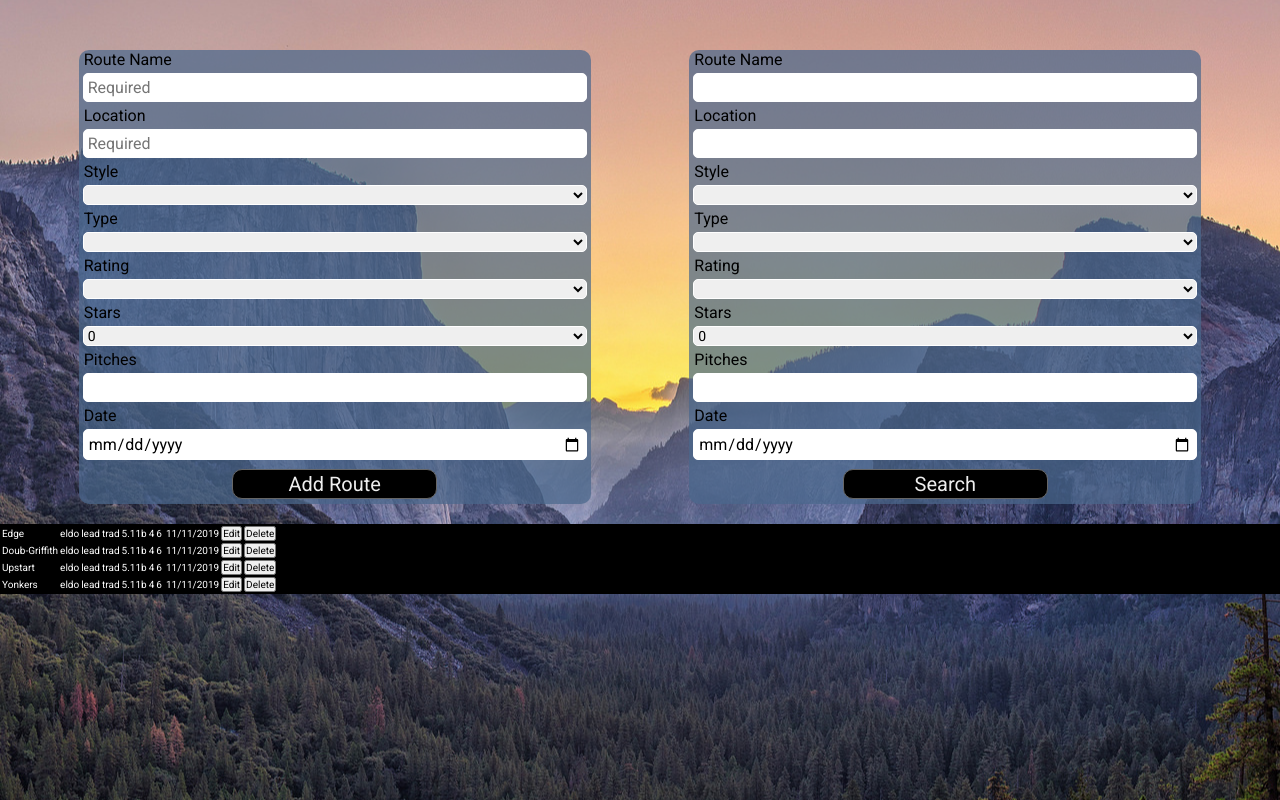
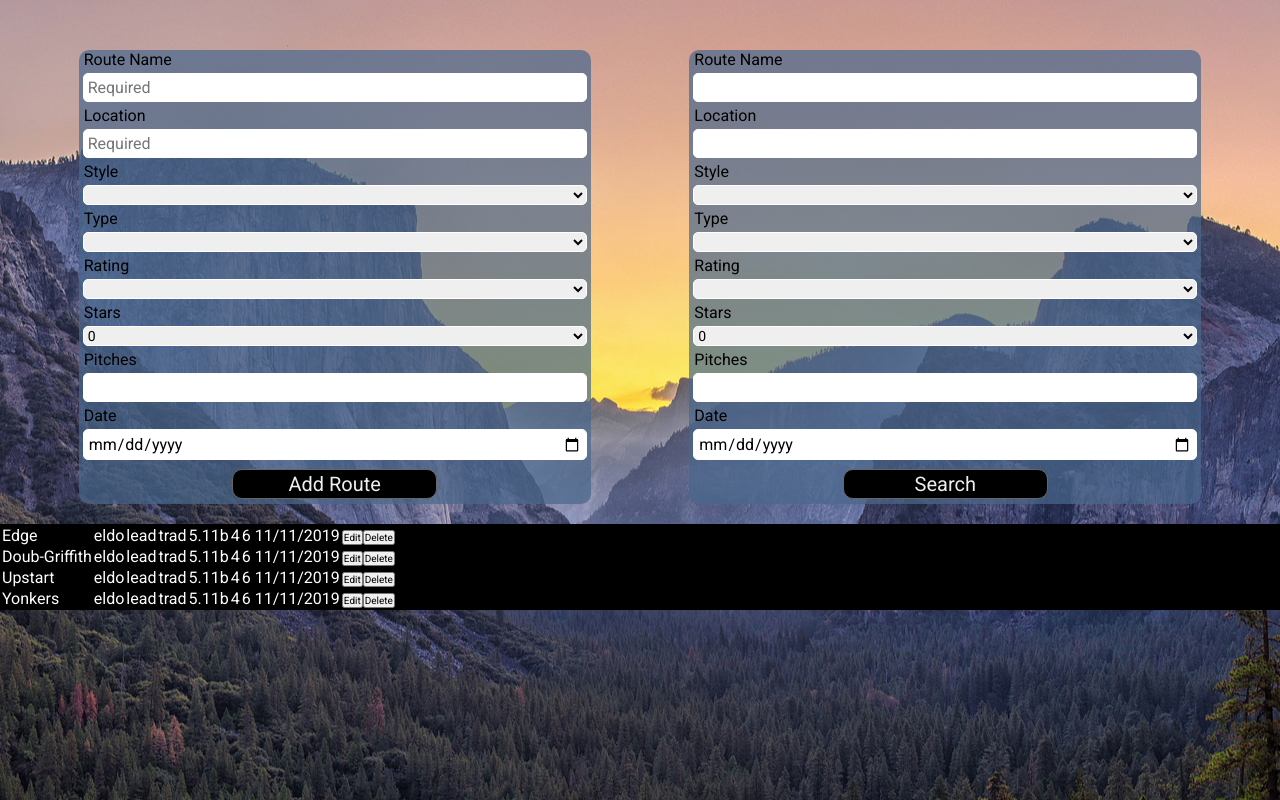
Before and after one commit to Burns1980/climb-tracker, a React (Create React App) app: page / in a window 1280 px wide. Built offline with nearby package versions, Linux system fonts and the light colour scheme.

Commit message:
table of routes is finished sans styling

```diff
--- a/src/components/Main.js
+++ b/src/components/Main.js
@@ -72,9 +72,18 @@ export default class Main extends React.PureComponent {
       // console.log(this.state);
     })}
 
+  getAllRoutes = async _=> {
+
+  };
+
+  getNRoutes = async _=> {
+
+  };
+
   addRoute = routeObj => {
     console.log("Inside main addRoute");
     console.log(routeObj);
+    // ****** ADD timestamp for firestore sorting. ************
 
     this.setState({allRoutes: [...this.state.allRoutes, routeObj]}, _=> {
       console.log(this.state);
@@ -85,6 +94,11 @@ export default class Main extends React.PureComponent {
     console.log("Inside searchForRoute");
     console.log(routeObj);
 
+  };
+
+  deleteRoute = routeObj => {
+    console.log("inside handle delete");
+    console.log(routeObj);
   };
 
   componentDidMount = _=> {
@@ -104,7 +118,7 @@ export default class Main extends React.PureComponent {
           <RouteForm formFunction="search" searchForRoute={this.searchForRoute} id="searchRouteForm" />
         </div>
         <div className="rtTable">
-          <RouteTable routes={this.state.routesToDisplay}/>
+          <RouteTable routes={this.state.routesToDisplay} handleDelete={this.deleteRoute} />
         </div>
       </div>
     );
--- a/src/components/RouteListItem.js
+++ b/src/components/RouteListItem.js
@@ -2,48 +2,38 @@ import React from 'react';
 
 import '../css/RouteTable.css';
 
+const createRow = data => {
+
+  const valuesToDisplay = [];
+
+  for(let keys of Object.keys(data)) {
+    if(keys === "id" || keys === "handleDelete") continue;
+    valuesToDisplay.push(data[keys]);
+  }
+
+  const row = valuesToDisplay.map((values, i) => (
+    <td key={`${i}-${data.id}`}>
+      {values}
+    </td>
+  ));
+  row.push(
+    <td key="buttonsForTheTable" className="tableBtns">
+      <button type="button" className="editBtn" >Edit</button>
+      <button type="button" className="deleteBtn" onClick={_ => data.handleDelete(data.id)}>Delete</button>
+    </td>
+  );
+  return row;
+};
+
 const RouteListItem = props => {
+
+  const tableBody = createRow(props);
+
   return (
-    <tr id={props.id}>
-      <td>
-        {props.rtName}
-      </td>
-      <td>
-        {props.location}
-      </td>
-      <td>
-        {props.rtStyle}
-      </td>
-      <td>
-        {props.type}
-      </td>
-      <td>
-        {props.rating}
-      </td>
-      <td>
-        {props.stars}
-      </td>
-      <td>
-        {props.pitches}
-      </td>
-      <td>
-        {props.img}
-      </td>
-      <td>
-        {props.date}
-      </td>
-      <td>
-        <button className="editRouteBtn" type="button">
-          Edit
-        </button>
-      </td>
-      <td>
-        <button className="deleteRouteBtn" type="button">
-          Delete
-        </button>
-      </td>
+    <tr key={props.id} data-route-id={props.id}>
+      {tableBody}
     </tr>
   );
-}
+};
 
 export default RouteListItem;
--- a/src/components/RouteTable.js
+++ b/src/components/RouteTable.js
@@ -6,16 +6,17 @@ import '../css/RouteTable.css';
 
 const RouteTable = props => {
   const routes = props.routes;
-  console.log("inside rouite tablwe");
+  console.log("inside rouite table");
 
   return(
     <table>
       <tbody>
-      {routes.map((route, i) => {
+      {routes.map((route, i) =>
+        {
           return (
             <RouteListItem
               key={i}
-            id={route["id"]}
+              id={route["id"] + i}
               rtName={route["rtName"]}
               location={route["location"]}
               rtStyle={route["rtStyle"]}
@@ -25,6 +26,7 @@ const RouteTable = props => {
               pitches={route["pitches"]}
               img={route["img"]}
               date={route["date"]}
+              handleDelete={props.handleDelete}
             />
           );
         })
--- a/src/css/RouteTable.css
+++ b/src/css/RouteTable.css
@@ -3,6 +3,6 @@
   background: black;
 }
 
-/* td {
-  color: white;
-} */
+td {
+  font-size: 1.6rem;
+}
```
Lines whose indentation alone changed are shown as unchanged.
